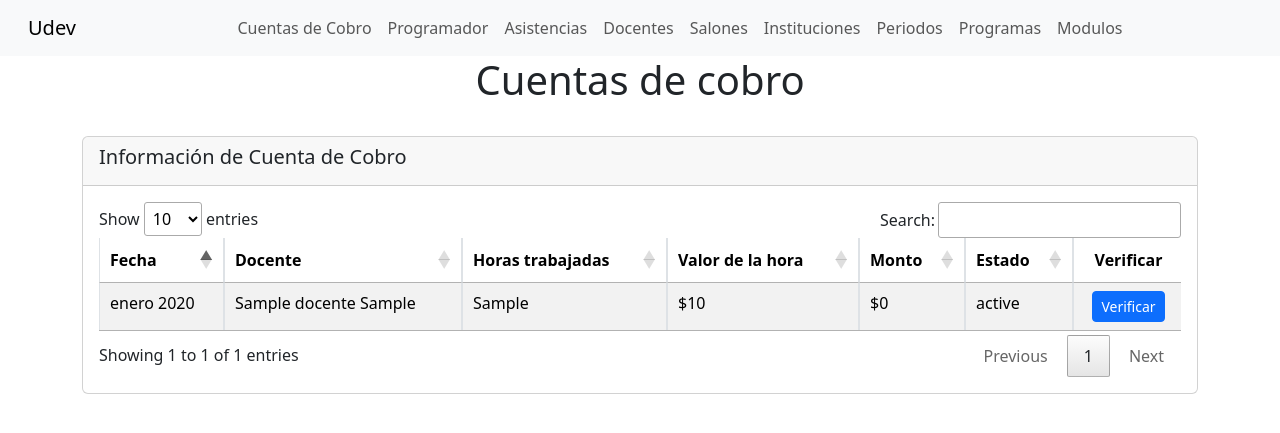
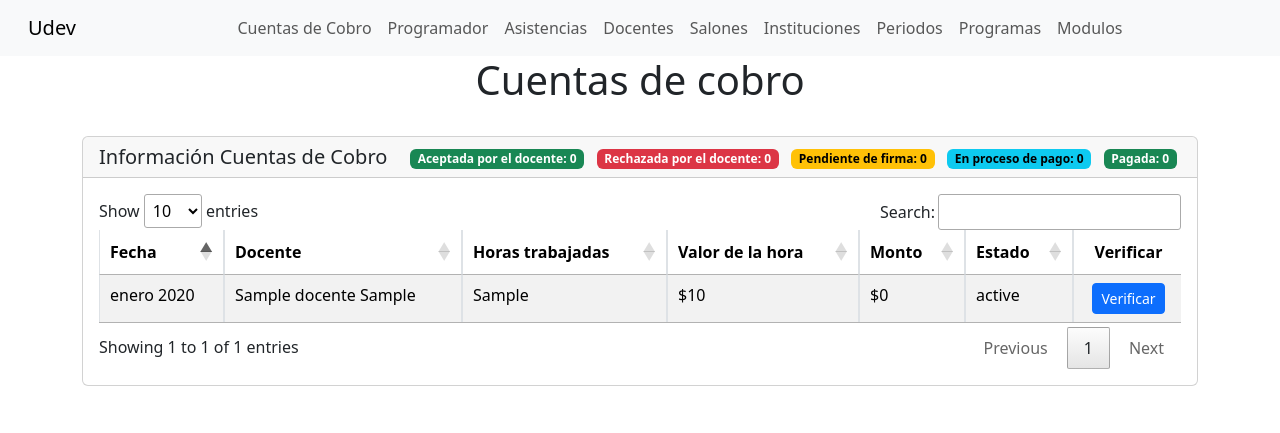
Before and after one commit to Sebiant/Udev-Proyect, a PHP site: page /Cuentas-De-Cobro/Cuentas-De-Cobro-Vista.php in a window 1280 px wide. Shown: the top 433 px of the page. Run offline with PHP 8.4, Linux system fonts and the light colour scheme; tables that the repository leaves empty or names only in its code hold one stand-in row (values such as "Sample post"); a stand-in replaces the project's code that opens the database connection; some libraries are stand-ins or nearby versions.

Commit message:
se carga exitosamente los estados en los que se encuentra las cuentas de cobro

```diff
--- a/Cuentas-De-Cobro/Cuentas-De-Cobro-Controlador.php
+++ b/Cuentas-De-Cobro/Cuentas-De-Cobro-Controlador.php
@@ -104,6 +104,36 @@ switch ($accion) {
             echo "Error al preparar la consulta: " . $conn->error;
         }
         break;
+    case 'contarCuentasEstado':
+            $sql = "SELECT
+                        SUM(estado = 'creada') AS creada,
+                        SUM(estado = 'aceptada_docente') AS aceptada_docente,
+                        SUM(estado = 'pendiente_firma') AS pendiente_firma,
+                        SUM(estado = 'proceso_pago') AS proceso_pago,
+                        SUM(estado = 'pagada') AS pagada,
+                        SUM(estado = 'rechazada_por_docente') AS rechazada_por_docente,
+                        SUM(estado = 'rechazada_por_institucion') AS rechazada_por_institucion
+                    FROM cuentas_cobro";
+
+            $result = $conn->query($sql);
+
+            if ($result) {
+                $data = $result->fetch_assoc();
+                echo json_encode([
+                    "creada" => $data['creada'],
+                    "aceptada_docente" => $data['aceptada_docente'],
+                    "pendiente_firma" => $data['pendiente_firma'],
+                    "proceso_pago" => $data['proceso_pago'],
+                    "pagada" => $data['pagada'],
+                    "rechazada_por_docente" => $data['rechazada_por_docente'],
+                    "rechazada_por_institucion" => $data['rechazada_por_institucion']
+                ]);
+            } else {
+                echo json_encode([
+                    "error" => "Error al contar estados de cuentas de cobro"
+                ]);
+            }
+            break;
 
     case 'BusquedaPorId':
         if (empty($_POST['id_cuenta'])) {
--- a/Cuentas-De-Cobro/Cuentas-De-Cobro-Vista.php
+++ b/Cuentas-De-Cobro/Cuentas-De-Cobro-Vista.php
@@ -11,8 +11,15 @@ include_once '../componentes/header.php';
     <h1 class="text-center">Cuentas de cobro</h1>
     <br>
     <div class="card">
-        <div class="card-header">
-            <h5>Información de Cuenta de Cobro</h5>
+        <div class="card-header d-flex justify-content-between align-items-center">
+            <h5 class="mb-0">Información Cuentas de Cobro</h5>
+            <div>
+                <span id="badge-aceptada_docente" class="badge text-bg-success me-1">Aceptada por el docente: 0</span>
+                <span id="badge-rechazada_por_docente" class="badge text-bg-danger me-1">Rechazada por el docente: 0</span>
+                <span id="badge-pendiente_firma" class="badge text-bg-warning me-1">Pendiente de firma: 0</span>
+                <span id="badge-proceso_pago" class="badge text-bg-info me-1">En proceso de pago: 0</span>
+                <span id="badge-pagada" class="badge text-bg-success me-1">Pagada: 0</span>
+            </div>
         </div>
         <div class="card-body">
             <div class="table-responsive">
@@ -114,6 +121,31 @@ include_once '../componentes/footer.php';
 function exportar(id_cuenta) {
     window.location.href = 'Cuentas-De-Cobro-Controlador.php?accion=exportar&id_cuenta=' + id_cuenta;
 }
+</script>
+<script>
+    function cargarCuentasEstado() {
+        $.ajax({
+            url: 'Cuentas-De-Cobro-Controlador.php?accion=contarCuentasEstado',
+            type: 'GET',
+            dataType: 'json',
+            success: function(data) {
+                if (data) {
+                    $('#badge-aceptada_docente').text(`Aceptada por el docente: ${data.aceptada_docente}`);
+                    $('#badge-rechazada_por_docente').text(`Rechazada por el docente: ${data.rechazada_por_docente}`);
+                    $('#badge-pendiente_firma').text(`Pendiente de firma: ${data.pendiente_firma}`);
+                    $('#badge-proceso_pago').text(`En proceso de pago: ${data.proceso_pago}`);
+                    $('#badge-pagada').text(`Pagada: ${data.pagada}`);
+                } else {
+                    console.error('Respuesta vacía o inválida del servidor');
+                }
+            },
+            error: function(xhr, status, error) {
+                console.error('Error en la solicitud AJAX:', error);
+            }
+        });
+    }
 
-
+    $(document).ready(function () {
+        cargarCuentasEstado();
+    });
 </script>
```
